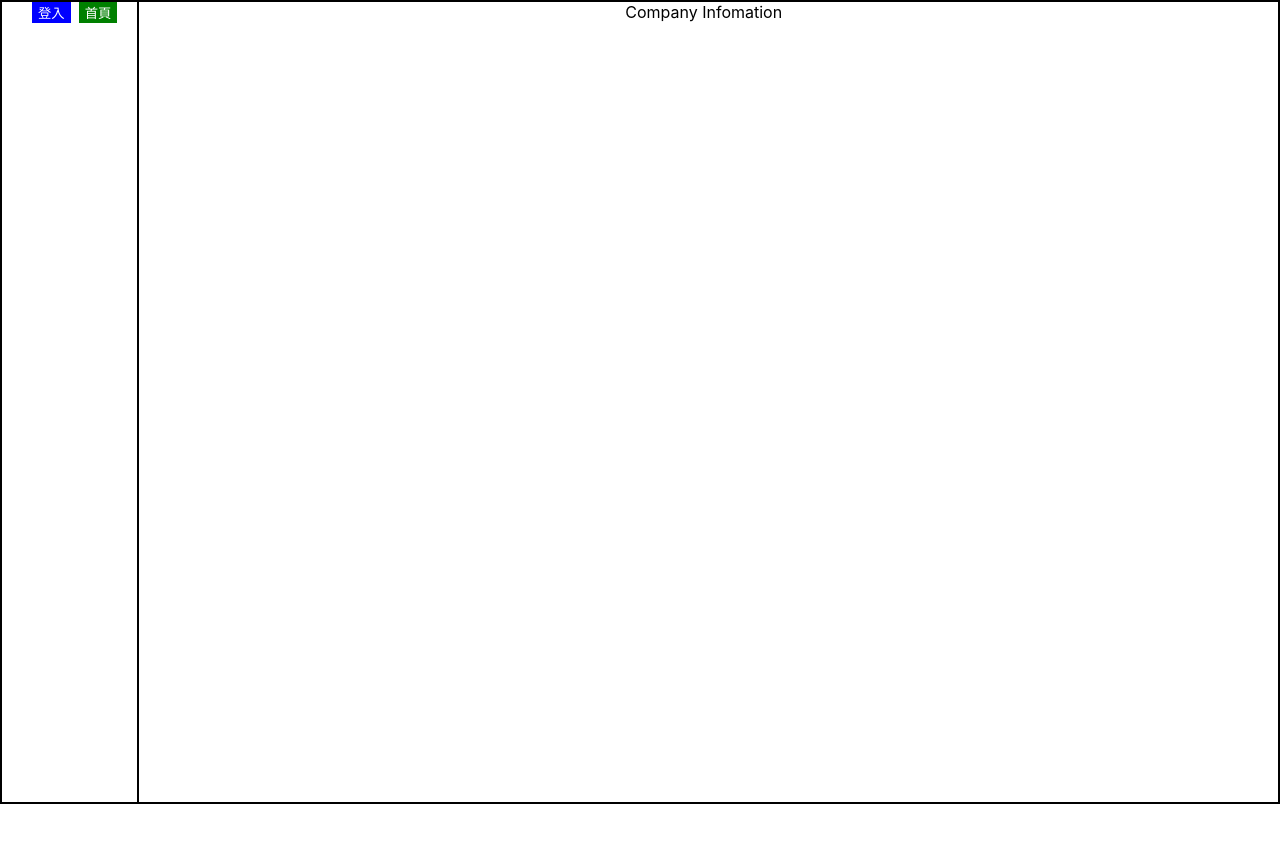
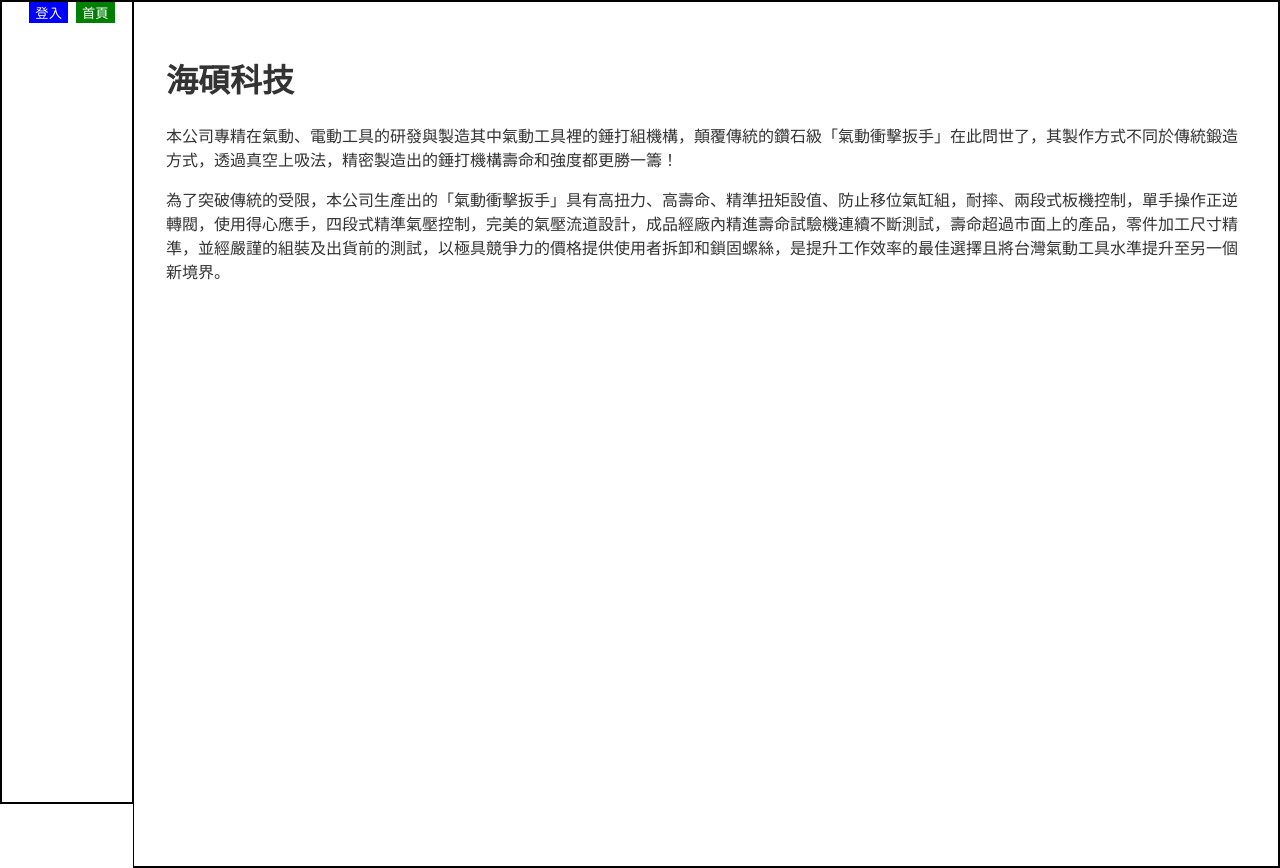
Before and after one commit to potter80511/johnny_react_test, a React (Create React App) app: page / in a window 1280 px wide. Before the commit the page ends 804 px from the top, so only its background shows below. Built offline with nearby package versions, Linux system fonts and the light colour scheme.

Commit message:
Create home component

```diff
--- a/src/App.css
+++ b/src/App.css
@@ -2,4 +2,6 @@
   display: flex;
   width: 100%;
   height: 100vh;
+
+  color: #333;
 }
--- a/src/components/Right/Right.css
+++ b/src/components/Right/Right.css
@@ -7,5 +7,5 @@
   border-bottom: 2px solid black;
   border-left: 1px solid black;
   border-right: 2px solid black;
-  padding-right: 10px;
+  padding: 32px;
 }
--- a/src/components/Right/index.js
+++ b/src/components/Right/index.js
@@ -5,6 +5,7 @@ import {
   Route,
 } from "react-router-dom";
 import Dashboard from "../../pages/dashboard"
+import Home from "../../pages/home"
 
 function Right({
   isLogin,
@@ -17,7 +18,7 @@ function Right({
   return (
     <div className="Right">
       <Routes>
-        <Route exact path="/" element={<div>Company Infomation</div>}/>
+        <Route exact path="/" element={<Home/>}/>
         <Route
           exact
           path="/dashboard"
--- /dev/null
+++ b/src/pages/home/Home.css
@@ -0,0 +1,3 @@
+.home {
+  text-align: left;
+}
--- /dev/null
+++ b/src/pages/home/index.js
@@ -0,0 +1,11 @@
+import "./Home.css";
+
+function Home() {
+  return <div className="home">
+    <h1>海碩科技</h1>
+    <p>本公司專精在氣動、電動工具的研發與製造其中氣動工具裡的錘打組機構，顛覆傳統的鑽石級「氣動衝擊扳手」在此問世了，其製作方式不同於傳統鍛造方式，透過真空上吸法，精密製造出的錘打機構壽命和強度都更勝一籌！</p>
+    <p>為了突破傳統的受限，本公司生產出的「氣動衝擊扳手」具有高扭力、高壽命、精準扭矩設值、防止移位氣缸組，耐摔、兩段式板機控制，單手操作正逆轉閥，使用得心應手，四段式精準氣壓控制，完美的氣壓流道設計，成品經廠內精進壽命試驗機連續不斷測試，壽命超過市面上的產品，零件加工尺寸精準，並經嚴謹的組裝及出貨前的測試，以極具競爭力的價格提供使用者拆卸和鎖固螺絲，是提升工作效率的最佳選擇且將台灣氣動工具水準提升至另一個新境界。</p>
+  </div>
+}
+
+export default Home
```
